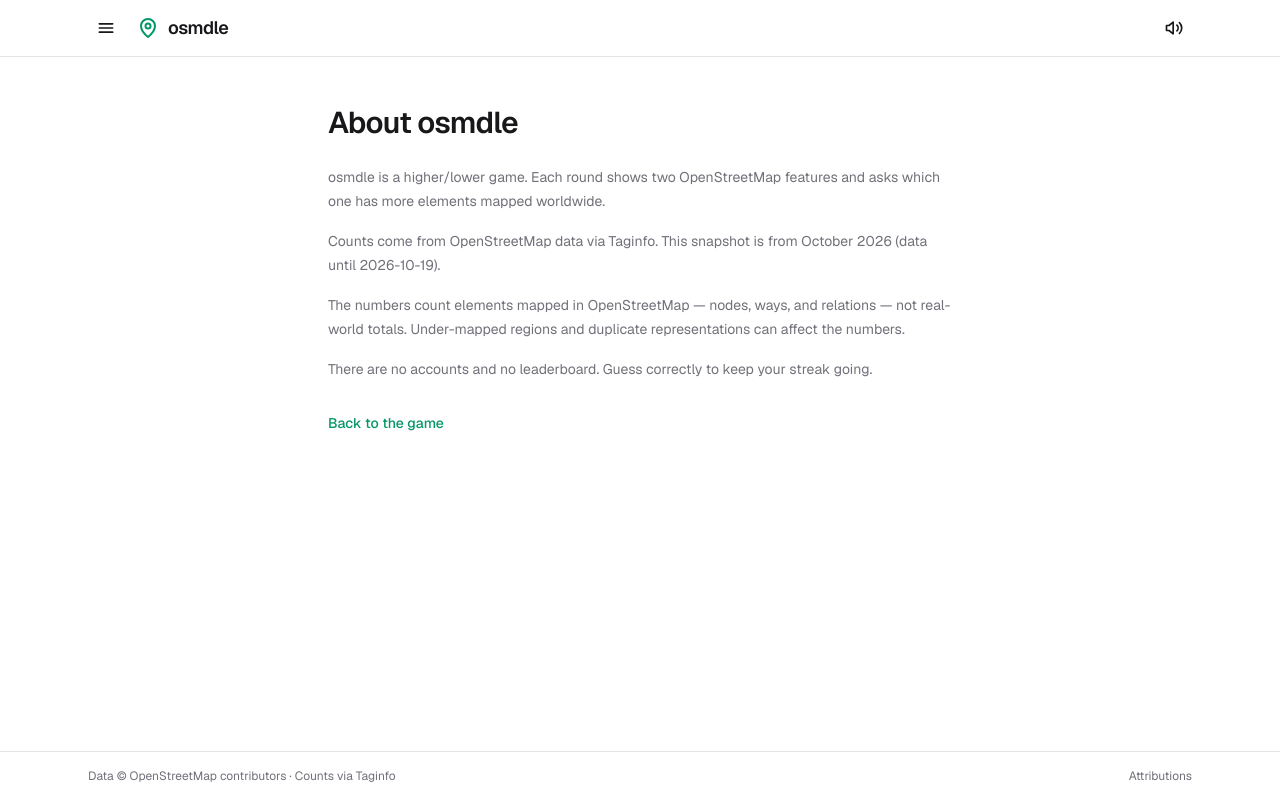
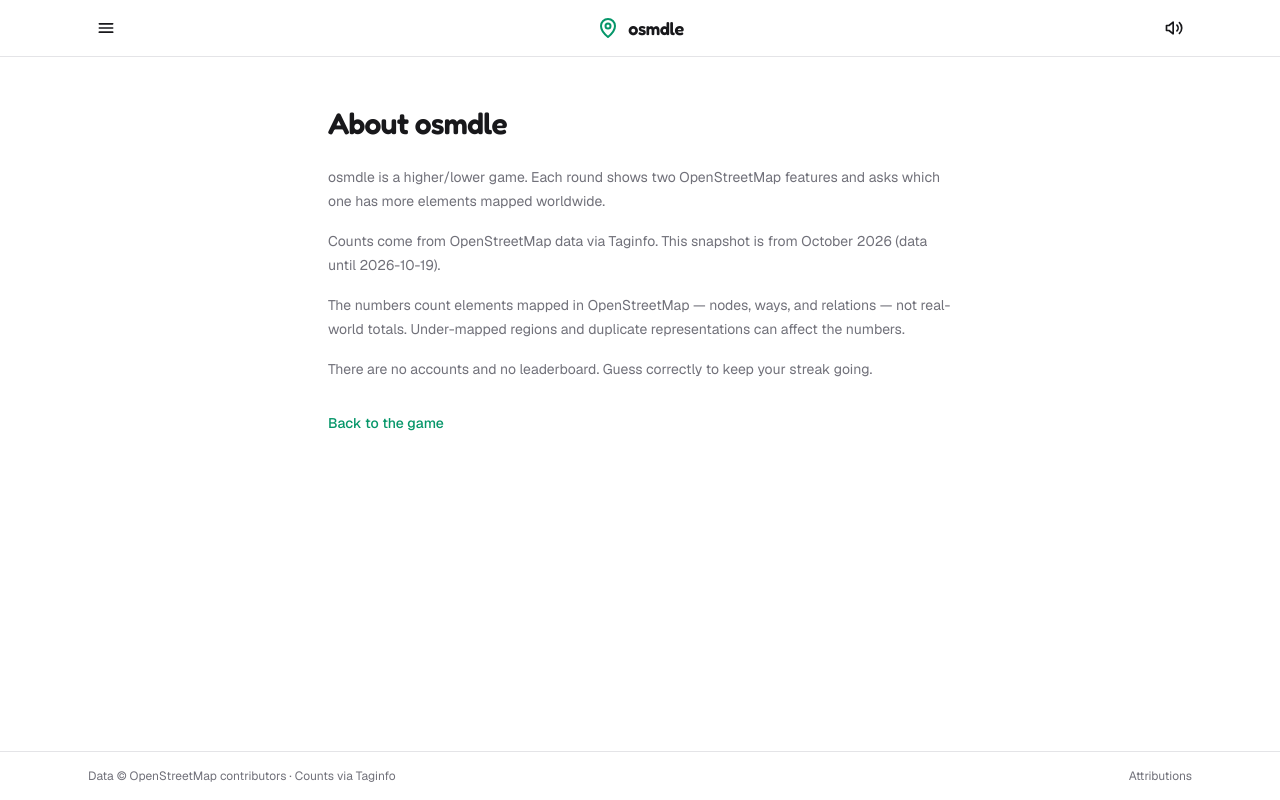
Before and after one commit to Seb0927/osmdle, a Next.js app: page /about in a window 1280 px wide. Built offline with nearby package versions, Linux system fonts and the light colour scheme.

Commit message:
feat(ui): add display font and center logo Use Fredoka for headings, card titles, the logo, and page titles so the interface feels more playful while body text and counts stay in Geist. Center the logo in a three-column header grid so navigation and sound controls remain at the edges.

```diff
--- a/app/about/page.tsx
+++ b/app/about/page.tsx
@@ -10,7 +10,7 @@
 export default function AboutPage() {
   return (
     <div className="mx-auto w-full max-w-2xl px-4 py-12 sm:px-6">
-      <h1 className="font-semibold text-3xl tracking-tight">About osmdle</h1>
+      <h1 className="font-heading font-semibold text-3xl tracking-tight">About osmdle</h1>
       <div className="mt-6 space-y-4 text-muted text-sm leading-6">
         <p>
           osmdle is a higher/lower game. Each round shows two OpenStreetMap features and asks which
--- a/app/attributions/page.tsx
+++ b/app/attributions/page.tsx
@@ -13,7 +13,7 @@
 export default function AttributionsPage() {
   return (
     <div className="mx-auto w-full max-w-3xl px-4 py-12 sm:px-6">
-      <h1 className="font-semibold text-3xl tracking-tight">Attributions</h1>
+      <h1 className="font-heading font-semibold text-3xl tracking-tight">Attributions</h1>
       <div className="mt-6 space-y-4 text-muted text-sm leading-6">
         <p>
           OpenStreetMap data is © OpenStreetMap contributors, available under the Open Data Commons
--- a/app/globals.css
+++ b/app/globals.css
@@ -49,6 +49,10 @@
   background: var(--background);
   color: var(--foreground);
   font-family: var(--font-geist-sans), Arial, Helvetica, sans-serif;
+}
+
+.font-heading {
+  font-family: var(--font-fredoka);
 }
 
 .game-background {
--- a/app/layout.tsx
+++ b/app/layout.tsx
@@ -1,5 +1,5 @@
 import type { Metadata } from 'next'
-import { Geist, Geist_Mono } from 'next/font/google'
+import { Fredoka, Geist, Geist_Mono } from 'next/font/google'
 import { SiteFooter } from '@/components/layout/SiteFooter'
 import { SiteHeader } from '@/components/layout/SiteHeader'
 import './globals.css'
@@ -14,6 +14,12 @@
   subsets: ['latin'],
 })
 
+const fredoka = Fredoka({
+  variable: '--font-fredoka',
+  subsets: ['latin'],
+  weight: 'variable',
+})
+
 export const metadata: Metadata = {
   title: {
     default: 'osmdle',
@@ -24,7 +30,10 @@
 
 export default function RootLayout({ children }: LayoutProps<'/'>) {
   return (
-    <html lang="en" className={`${geistSans.variable} ${geistMono.variable} h-full antialiased`}>
+    <html
+      lang="en"
+      className={`${geistSans.variable} ${geistMono.variable} ${fredoka.variable} h-full antialiased`}
+    >
       <body className="flex min-h-full flex-col bg-background text-foreground">
         <SiteHeader />
         <main className="flex flex-1 flex-col">{children}</main>
--- a/app/not-found.tsx
+++ b/app/not-found.tsx
@@ -4,7 +4,7 @@
   return (
     <div className="mx-auto flex w-full max-w-2xl flex-1 flex-col items-center justify-center px-4 py-20 text-center">
       <p className="font-medium text-accent text-sm">404</p>
-      <h1 className="mt-2 font-semibold text-3xl tracking-tight">Page not found</h1>
+      <h1 className="mt-2 font-heading font-semibold text-3xl tracking-tight">Page not found</h1>
       <p className="mt-3 text-muted text-sm">That page does not exist.</p>
       <Link className="mt-6 font-medium text-accent text-sm hover:underline" href="/">
         Back to the game
--- a/components/game/ElementCard.tsx
+++ b/components/game/ElementCard.tsx
@@ -54,7 +54,7 @@
       onPointerEnter={handlePointerEnter}
       type="button"
     >
-      <h2 className="line-clamp-2 w-full text-balance font-semibold text-lg tracking-tight sm:text-xl">
+      <h2 className="line-clamp-2 w-full text-balance font-heading font-semibold text-lg tracking-tight sm:text-xl">
         {element.title}
       </h2>
       <div className="mt-4 flex min-h-18 w-full items-center">
--- a/components/game/Game.tsx
+++ b/components/game/Game.tsx
@@ -308,7 +308,7 @@
         <span aria-hidden="true">·</span>
         <span data-testid="best-streak">Best {state.bestStreak}</span>
       </div>
-      <h1 className="mt-4 text-center font-semibold text-2xl tracking-tight sm:text-3xl">
+      <h1 className="mt-4 text-center font-heading font-semibold text-2xl tracking-tight sm:text-3xl">
         Which has more elements?
       </h1>
       <p aria-atomic="true" aria-live="polite" className="sr-only">
--- a/components/game/GameOver.tsx
+++ b/components/game/GameOver.tsx
@@ -64,7 +64,7 @@
       role="dialog"
     >
       <div className="w-full max-w-sm rounded-xl border border-border bg-surface p-6 text-center shadow-xl">
-        <h2 className="font-semibold text-2xl tracking-tight" id="game-over-title">
+        <h2 className="font-heading font-semibold text-2xl tracking-tight" id="game-over-title">
           Game over
         </h2>
         <p className="mt-4 font-semibold text-3xl tracking-tight">Streak {streak}</p>
--- a/components/layout/Logo.tsx
+++ b/components/layout/Logo.tsx
@@ -16,7 +16,7 @@
         <path d="M12 21s7-5.686 7-11a7 7 0 1 0-14 0c0 5.314 7 11 7 11Z" />
         <circle cx="12" cy="10" r="2.5" />
       </svg>
-      <span className="font-semibold text-lg tracking-tight">osmdle</span>
+      <span className="font-heading font-semibold text-lg tracking-tight">osmdle</span>
     </Link>
   )
 }
--- a/components/layout/SiteHeader.tsx
+++ b/components/layout/SiteHeader.tsx
@@ -49,8 +49,8 @@
 
   return (
     <header className="border-border border-b bg-background">
-      <div className="mx-auto flex h-14 w-full max-w-6xl items-center gap-3 px-4 sm:px-6">
-        <div ref={menuRef} className="relative">
+      <div className="mx-auto grid h-14 w-full max-w-6xl grid-cols-3 items-center gap-3 px-4 sm:px-6">
+        <div ref={menuRef} className="relative justify-self-start">
           <button
             aria-controls="site-menu"
             aria-expanded={isOpen}
@@ -94,8 +94,10 @@
           ) : null}
         </div>
 
-        <Logo />
-        <div className="ml-auto">
+        <div className="justify-self-center">
+          <Logo />
+        </div>
+        <div className="justify-self-end">
           <SoundToggle />
         </div>
       </div>
```
